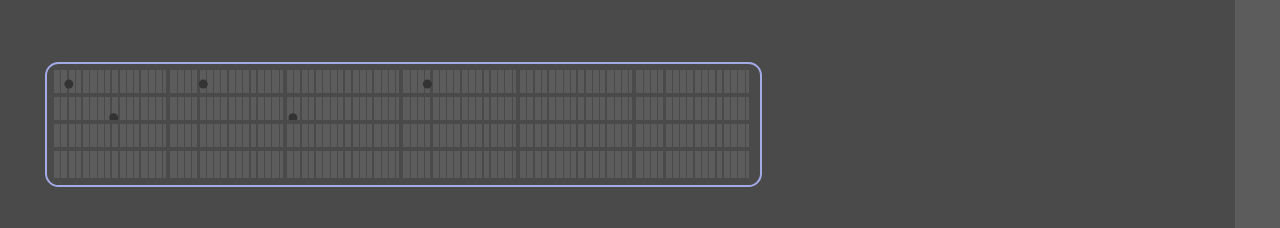
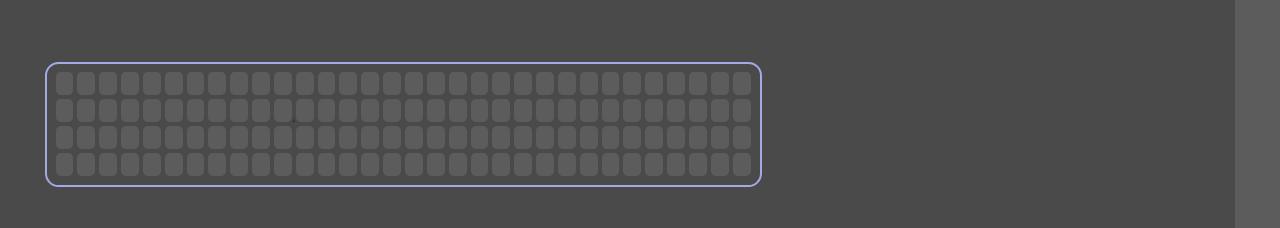
Before and after one commit to eliranmal/drifter, a React (Create React App) app: page / in a window 1280 px wide. Shown: the part 190-418 px from the top of the page. Built offline with nearby package versions, Linux system fonts and the light colour scheme.

Commit message:
skeleton(sequencer): update look and feel

```diff
--- a/src/components/sequencer/Sequencer.css
+++ b/src/components/sequencer/Sequencer.css
@@ -10,39 +10,6 @@
   position: relative;
   overflow: hidden;
   flex-grow: 1;
-}
-
-.Sequencer-gutter {
-  flex-grow: 0;
-  flex-shrink: 0;
-  width: 3rem;
-  height: 100%;
-  margin-inline-end: 1rem;
-}
-
-.Sequencer-gutter.Sequencer-controls {
-  display: flex;
-  flex-direction: column;
-  justify-content: stretch;
-}
-
-.Sequencer-gutter.Sequencer-controls .channel {
-  display: flex;
-  align-items: center;
-  height: var(--channel-height);
-  border-block-start: .5vh solid transparent;
-  overflow: hidden;
-}
-
-.Sequencer-gutter.Sequencer-controls .channel:before {
-  content: '\0000a0\01f399\0000a0\01f56a\0000a0';
-  line-height: 0;
-  color: var(--background-color-tint);
-  cursor: pointer;
-}
-
-.Sequencer-gutter.Sequencer-controls .channel:hover:before {
-  color: var(--accent-color);
 }
 
 .Sequencer-dots {
@@ -63,6 +30,11 @@
 }
 
 .Sequencer-tape {
+
+  /* todo - port whatever is required from this block,
+  and think of another way of representing the rolling tape */
+  display: none;
+
   --seq-ticks: 2;
   /* dividing by 2 as the container width is 200% */
   --seq-tick-beat: calc((100% / var(--seq-ticks)) / 2);
@@ -130,13 +102,23 @@
   display: flex;
   flex-direction: column;
   align-items: stretch;
-  pointer-events: none;
 }
 
-.Sequencer-channels .channel {
+.Sequencer-channels .Sequencer-channel {
   height: var(--channel-height);
 }
 
-.Sequencer-channels .channel:not(:last-of-type) {
-  border-block-end: .5vh solid var(--background-color);
+.Sequencer-channels .Sequencer-channel .Sequencer-tick {
+  appearance: none;
+  width: calc(100% / var(--ticks-count));
+  height: 100%;
+  border-radius: calc(var(--channel-height) * .25);
+  border: calc(var(--channel-height) * .1) solid var(--background-color);
+  background-color: var(--background-color-complement);
+  cursor: pointer;
 }
+
+.Sequencer-channels .Sequencer-channel .Sequencer-tick:hover,
+.Sequencer-channels .Sequencer-channel .Sequencer-tick:checked {
+  background-color: var(--accent-color);
+}
--- a/src/components/sequencer/Sequencer.js
+++ b/src/components/sequencer/Sequencer.js
@@ -1,24 +1,28 @@
+import {range} from '../../lib/util'
+import Input from '../input/Input'
+
 import './Sequencer.css'
 
 
-const Sequencer = ({className}) => (
+const Sequencer = ({
+  channels = 4,
+  // todo - create useMediaQueryListener and rely on screen width to determine the ticks
+  ticks = 32,
+  className}) => (
   <div className={`Sequencer ${className}`}>
-  {/*
-    <div className="Sequencer-gutter Sequencer-controls">
-      <div className="channel"></div>
-      <div className="channel"></div>
-      <div className="channel"></div>
-      <div className="channel"></div>
-    </div>
-    */}
     <div className="Sequencer-timeline">
       <div className="Sequencer-tape"></div>
       <div className="Sequencer-dots"></div>
-      <div className="Sequencer-channels">
-        <div className="channel"></div>
-        <div className="channel"></div>
-        <div className="channel"></div>
-        <div className="channel"></div>
+      <div
+        className="Sequencer-channels"
+        style={{ '--ticks-count': ticks }}>
+        {range(channels).map(channelIndex => (
+          <div key={channelIndex} className="Sequencer-channel">
+              {range(ticks).map(tickIndex => (
+                <Input type="checkbox" className="Sequencer-tick" key={tickIndex} />
+              ))}
+          </div>
+        ))}
       </div>
     </div>
   </div>
```
